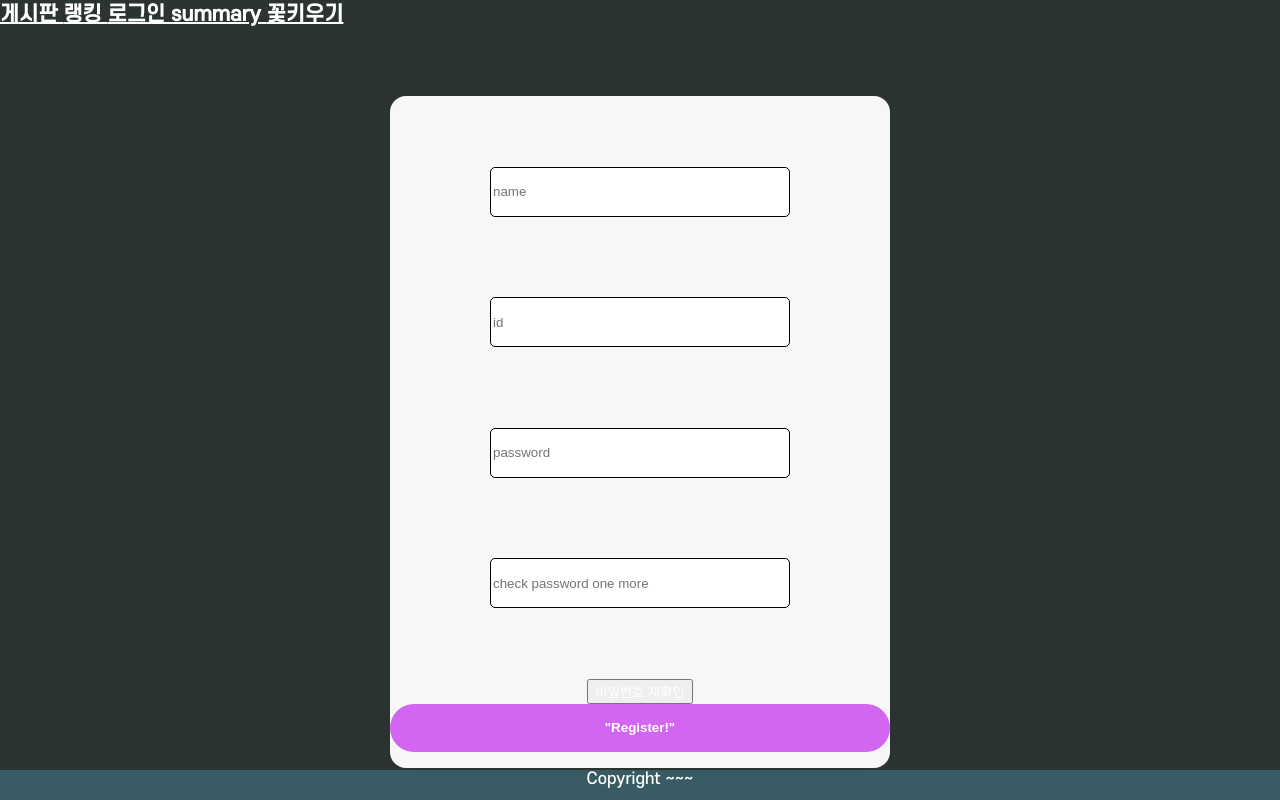
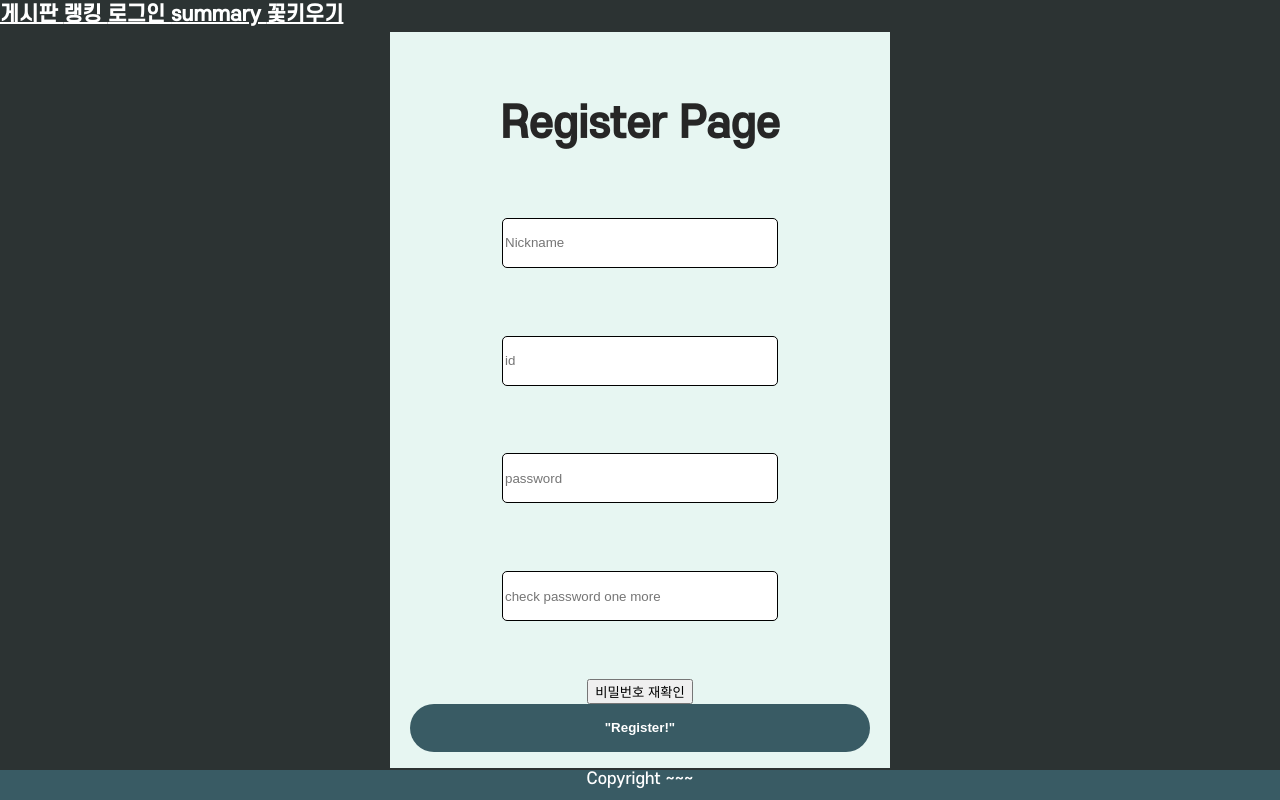
Before and after one commit to onegqueen/front, a React (Create React App) app: page /Register in a window 1280 px wide. Built offline with nearby package versions, Linux system fonts and the light colour scheme.

Commit message:
[11-22] css, register timer 세부 코드 수정

```diff
--- a/src/components/Login/styled.jsx
+++ b/src/components/Login/styled.jsx
@@ -1,4 +1,4 @@
-import styled, { css } from "styled-components";
+import styled from "styled-components";
 
 const Container = styled.div`
   position: absolute;
@@ -10,7 +10,8 @@ const Container = styled.div`
   left: 50%;
   transform: translate(-50%, 0);
   margin-top: 40px;
-  background-color: #f7f7f7;
+  margin-bottom: 40px;
+  background-color: #e7f6f2;
   display: flex;
   align-items: center;
   justify-content: center;
@@ -55,6 +56,7 @@ const LoginButton = styled.div`
   border: none;
   font-weight: 700;
   color: black;
+  cursor: pointer;
 `;
 
 const RegisterButton = styled.div`
@@ -62,7 +64,7 @@ const RegisterButton = styled.div`
   height: 48px;
   border: none;
   font-weight: 700;
-  background-color: #d266f0;
+  background-color: #395b64;
   border-radius: 64px;
   color: white;
   margin-bottom: 16px;
--- a/src/components/MyAccount/Timer/Timer.css
+++ b/src/components/MyAccount/Timer/Timer.css
@@ -4,11 +4,11 @@ body {
   margin: 0;
   font-family: "Quicksand", sans-serif;
   background-color: #eceff1;
-  color: #010b40;
+  color: #2c3333;
 }
 
 .app {
-  background-color: #0e4d92;
+  background-color: #395b64;
   margin: 0 auto;
   width: 300px;
   height: 200px;
--- a/src/components/MyAccount/Timer/Timer.jsx
+++ b/src/components/MyAccount/Timer/Timer.jsx
@@ -49,7 +49,7 @@ const Timer = () => {
 
   return (
     <div className="app">
-      <h3>Study Timer</h3>
+      <h3>Your Coding Timer</h3>
       <div className="stopwatch-card">
         <p>{formatTime()}</p>
         <div className="buttons">
--- a/src/components/Register/Register.jsx
+++ b/src/components/Register/Register.jsx
@@ -3,13 +3,13 @@ import { Link, useNavigate } from "react-router-dom";
 import S from "./styled";
 
 const Register = () => {
-  const [name, setName] = useState("");
+  const [Nickname, setNickname] = useState("");
   const [id, setId] = useState("");
   const [password, setPassword] = useState("");
   const [confirmPassword, setConfirmPassword] = useState("");
 
-  const onNameHandler = (event) => {
-    setName(event.currentTarget.value);
+  const onNicknameHandler = (event) => {
+    setNickname(event.currentTarget.value);
   };
 
   const onIdHandler = (event) => {
@@ -42,11 +42,12 @@ const Register = () => {
 
   return (
     <S.Container>
+      <S.Title>Register Page</S.Title>
       <S.Input
         type="text"
-        value={name}
-        onChange={onNameHandler}
-        placeholder="name"
+        value={Nickname}
+        onChange={onNicknameHandler}
+        placeholder="Nickname"
       />
       <S.Input type="text" placeholder="id" value={id} onChange={onIdHandler} />
       <S.Input
@@ -55,12 +56,11 @@ const Register = () => {
         value={password}
         onChange={onPasswordHandler}
       />
-
       <S.Input
         type="password"
         placeholder="check password one more"
         value={confirmPassword}
-        onChange={onPasswordHandler}
+        onChange={onPasswordCheckHandler}
       />
       <S.PasswordCheck onClick={onCheck}>비밀번호 재확인</S.PasswordCheck>
       <S.SubmitButton type="submit" onClick={navigateToLogin}>
--- a/src/components/Register/styled.jsx
+++ b/src/components/Register/styled.jsx
@@ -1,4 +1,4 @@
-import styled from "styled-components";
+import styled, { css } from "styled-components";
 
 const Container = styled.div`
   position: absolute;
@@ -6,13 +6,14 @@ const Container = styled.div`
   bottom: 0;
   width: 100%;
   max-width: 500px;
+
   left: 50%;
   transform: translate(-50%, 0);
-  background: #f7f7f7;
-  border-radius: 16px;
-  box-shadow: 0 0 8px 0 rgba(0, 0, 0, 0.04);
+  background: #e7f6f2;
+  padding: 0 20px;
+  //box-shadow: 0 0 8px 0 rgba(0, 0, 0, 0.04);
   margin: 0 auto; /*페이지 중앙에 나타나도록 설정*/
-  margin-top: 96px;
+  margin-top: 32px;
   margin-bottom: 32px;
   display: flex;
   flex-direction: column;
@@ -33,6 +34,7 @@ const Input = styled.input`
   & + & {
     margin-top: 1rem;
   }
+  color: black;
 `;
 
 const SubmitButton = styled.button`
@@ -40,14 +42,13 @@ const SubmitButton = styled.button`
   height: 48px;
   border: none;
   font-weight: 700;
-  background-color: #d266f0;
+  background-color: #395b64;
   border-radius: 64px;
   color: white;
   margin-bottom: 16px;
   text-align: center;
   cursor: pointer;
 `;
-
 
 const Title = styled.div`
   margin-top: 67px;
@@ -59,7 +60,9 @@ const Title = styled.div`
   color: #262626;
 `;
 
-const PasswordCheck = styled.button``;
+const PasswordCheck = styled.button`
+  color: black;
+`;
 
 const S = {
   Input,
```
